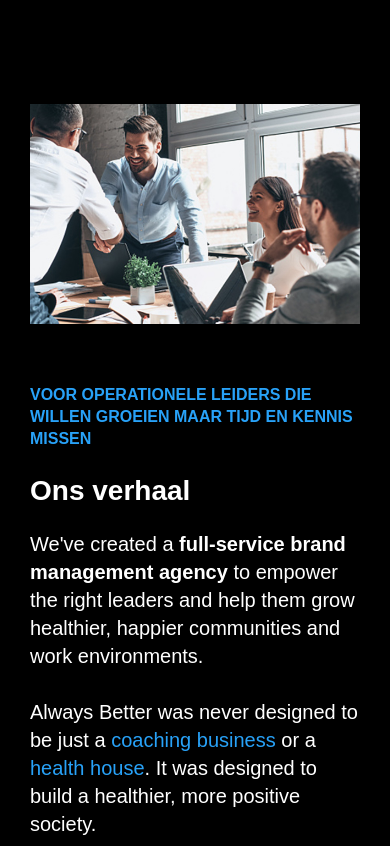
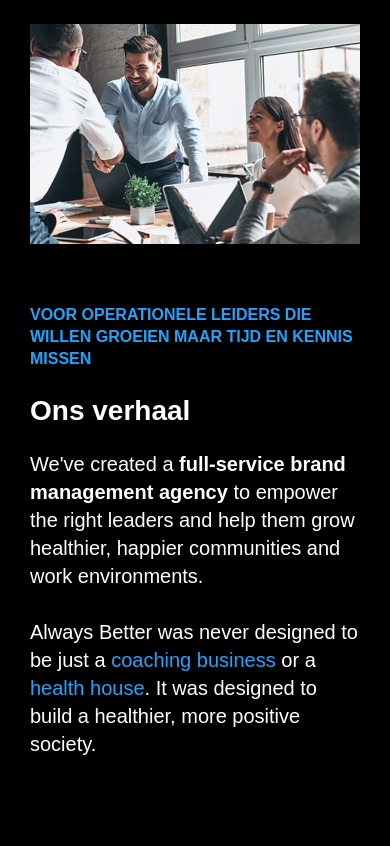
Before and after one commit to K1NGAARON/always-better-brand-management, a plain HTML site: page index.html in a window 390 px wide. Shown: the part 537-1383 px from the top of the page. Drawn offline with nearby package versions, Linux system fonts and the light colour scheme; files whose address does not match are found by name; a web font is replaced by a local one.

Commit message:
fixed margin on mobile

```diff
--- a/home/css/style.css
+++ b/home/css/style.css
@@ -238,6 +238,10 @@
         margin-bottom: 0;
     }
 
+    .section .row {
+        margin: 40px auto;
+    }
+
     .logos.section .row .wrapper {
         gap: 10px;
         flex-flow: row wrap;
```
